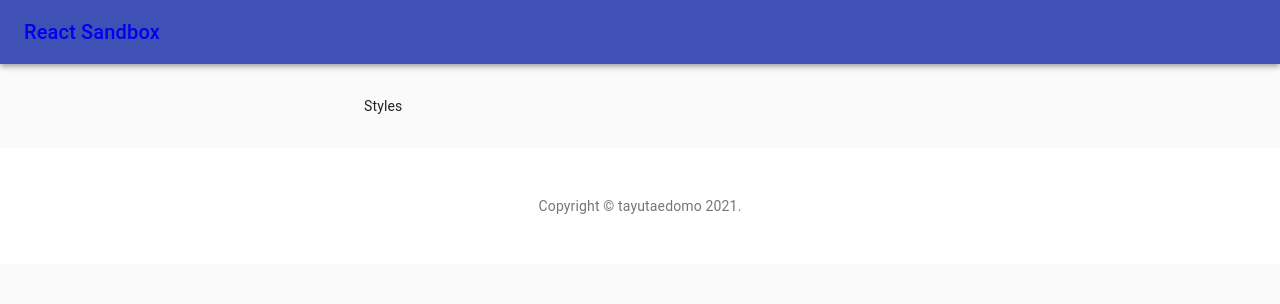
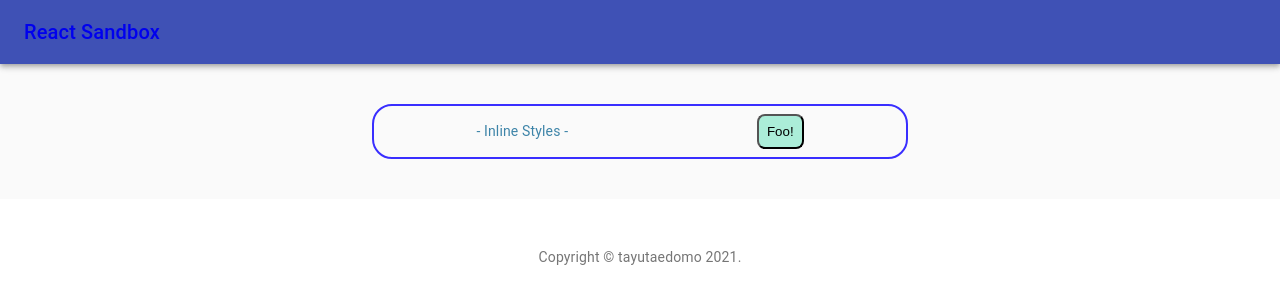
Before and after one commit to tayutaedomo/react-sandbox, a React (Create React App) app: page /styles in a window 1280 px wide. Shown: the top 304 px of the page. Built offline with nearby package versions, Linux system fonts and the light colour scheme.

Commit message:
add: InlineStyles component

```diff
--- /dev/null
+++ b/src/components/styles/InlineStyles.jsx
@@ -0,0 +1,32 @@
+import React from 'react';
+
+const containerStyle = {
+  border: 'solid 2px #392eff',
+  borderRadius: '20px',
+  padding: '8px',
+  margin: '8px',
+  display: 'flex',
+  justifyContent: 'space-around',
+  alignItems: 'center',
+};
+const titleStyle = {
+  margin: 0,
+  color: '#3d84a8',
+};
+const buttonStyle = {
+  backgroundColor: '#abedd8',
+  boarder: 'none',
+  padding: '8px',
+  borderRadius: '8px',
+};
+
+const InlineStyles = () => {
+  return (
+    <div style={containerStyle}>
+      <p style={titleStyle}>- Inline Styles -</p>
+      <button style={buttonStyle}>Foo!</button>
+    </div>
+  );
+};
+
+export default InlineStyles;
--- a/src/components/styles/Styles.jsx
+++ b/src/components/styles/Styles.jsx
@@ -1,7 +1,13 @@
 import React from 'react';
 
+import InlineStyles from './InlineStyles';
+
 const Styles = () => {
-  return <div>Styles</div>;
+  return (
+    <>
+      <InlineStyles />
+    </>
+  );
 };
 
 export default Styles;
```
